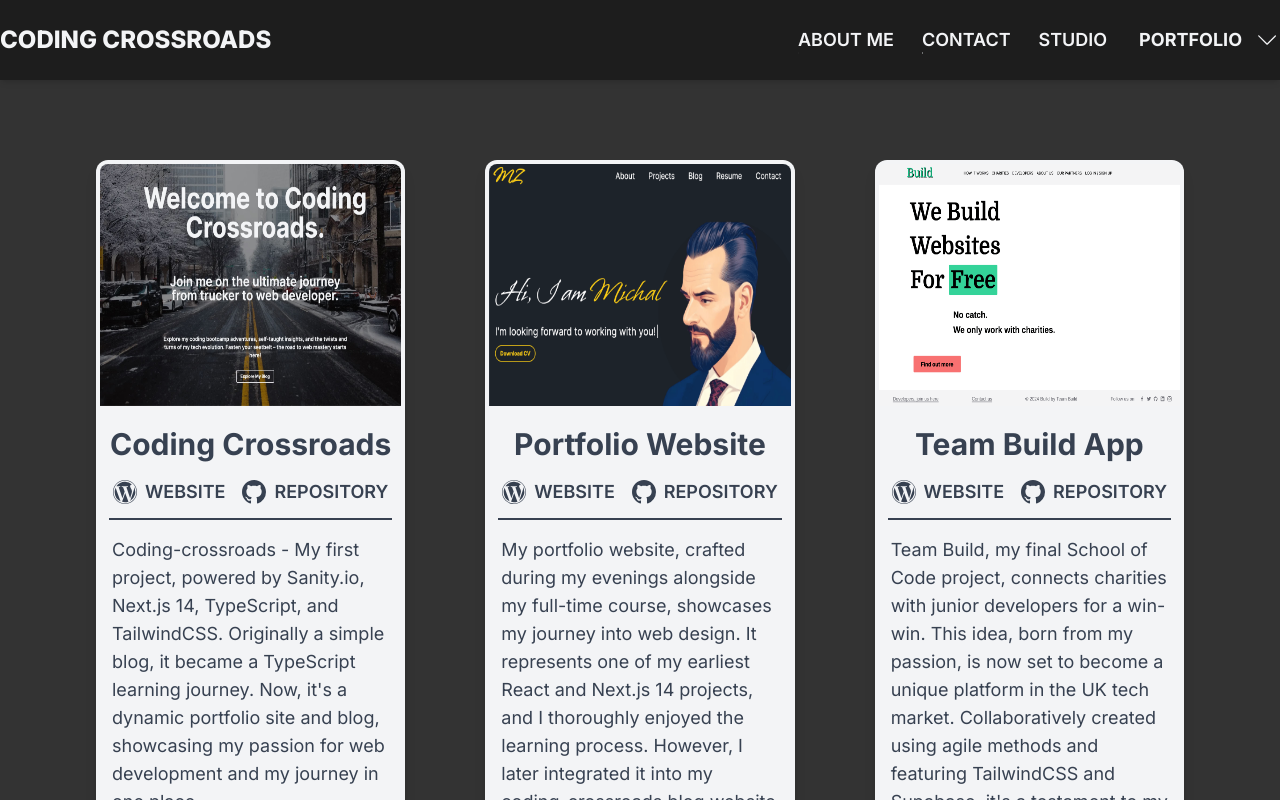
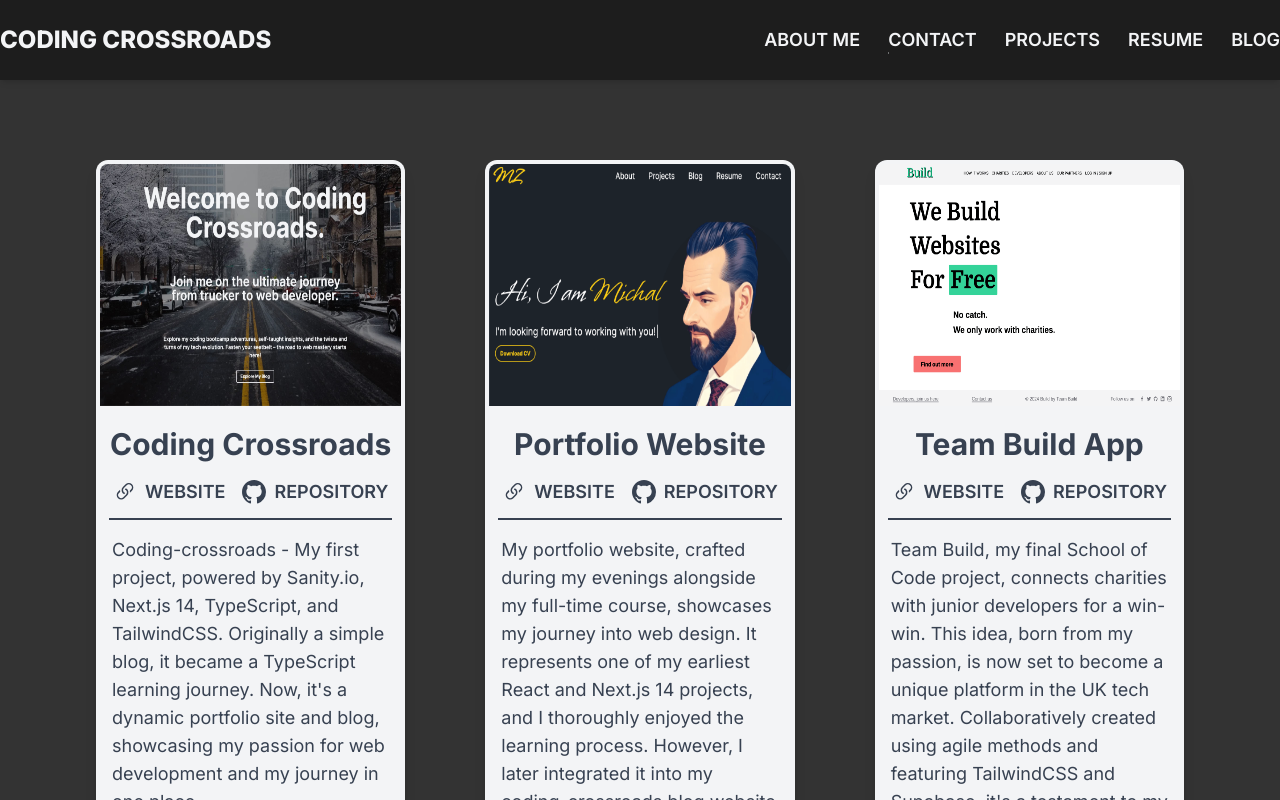
Before and after one commit to Zawadzki-Michal/CodingCrossroads, a Next.js app: page /projects in a window 1280 px wide. Shown: the top 800 px of the page. Built offline with nearby package versions, Linux system fonts and the light colour scheme.

Commit message:
navbar fix

```diff
--- a/src/app/(user)/page.tsx
+++ b/src/app/(user)/page.tsx
@@ -1,7 +1,7 @@
-import Hero from '@/components/Hero'
-import { client } from '../../../sanity/lib/client'
-import { groq } from 'next-sanity'
-import BlogContent from '@/components/BlogContent'
+import Hero from "@/components/Hero";
+import { client } from "../../../sanity/lib/client";
+import { groq } from "next-sanity";
+import BlogContent from "@/components/BlogContent";
 
 export const revalidate = 30;
 
@@ -9,15 +9,18 @@ const query = groq`*[_type == "post"]{
   ...,
   author->,
   categories[]->,
-} | order(_createdAt desc)`
+} | order(_createdAt desc)`;
 
 export default async function Home() {
-  const posts = await client.fetch(query)
+  const posts = await client.fetch(query);
 
   return (
     <main>
-  <Hero />
-  <BlogContent posts={posts} />
+      <Hero />
+      <div id="blog">
+        {/* Add the id="blog" */}
+        <BlogContent posts={posts} />
+      </div>
     </main>
-  )
+  );
 }
--- a/src/app/(user)/projects/page.tsx
+++ b/src/app/(user)/projects/page.tsx
@@ -3,6 +3,8 @@ import Link from "next/link";
 import Image from "next/image";
 import { BsGithub, BsWordpress } from "react-icons/bs";
 import projectsData from "./projectsData";
+import WebsiteLink from "@/components/WebsiteLink";
+import GitHubLink from "@/components/GithubLink";
 
 const Projects: React.FC = () => {
   return (
@@ -35,20 +37,9 @@ const Projects: React.FC = () => {
 
             {/* // Links to project website and repository */}
             <div className="flex flex-row justify-evenly ">
-              <Link href={project.websiteLink} target="blank">
-                <span className="flex flex-row items-center gap-2 hover:text-green-600 duration-300 hover:scale-105 duration-400 hover:shadow-md">
-                  <BsWordpress className="text-2xl md:text-2xl " />
-                  <p className="text-lg uppercase font-semibold">Website</p>
-                </span>
-              </Link>
-              <Link href={project.repositoryLink} target="blank">
-                <span className="flex flex-row items-center gap-2 hover:text-blue-400 duration-300 hover:scale-105 duration-400 hover:shadow-md">
-                  <BsGithub className="text-2xl md:text-2xl " />
-                  <p className="text-lg uppercase font-semibold">Repository</p>
-                </span>
-              </Link>
+              <WebsiteLink websiteLink={project.websiteLink} />
+              <GitHubLink repositoryLink={project.repositoryLink} />
             </div>
-
             {/* // Horizontal divider */}
             <div className="border-t-2 border-gray-700 w-11/12 mx-auto mt-3"></div>
 
--- a/src/components/Navbar.tsx
+++ b/src/components/Navbar.tsx
@@ -4,7 +4,6 @@ import { useState } from "react";
 import Logo from "./Logo";
 import Link from "next/link";
 import { FiMenu } from "react-icons/fi";
-import DropDown from "@/components/DropDown";
 
 const Navbar = () => {
   const [isMenuOpen, setIsMenuOpen] = useState(false);
@@ -17,15 +16,14 @@ const Navbar = () => {
     setIsMenuOpen(false);
   };
 
-  const handleDropdownClick = (e: any) => {
-    e.stopPropagation();
-    // You can add more logic here if needed, but do not define state or other functions inside
-  };
   const nav = [
     { title: "About Me", href: "/about" },
     { title: "Contact", href: "/contact" },
-    { title: "Studio", href: "/studio" },
-    { title: "Dropdown", href: "#" },
+    { title: "Projects", href: "/projects" },
+    { title: "Resume", href: "/resume" },
+    { title: "Blog", href: "/#blog" },
+
+    // You can remove the dropdown menu item
   ];
 
   return (
@@ -35,18 +33,14 @@ const Navbar = () => {
 
         {/* Desktop Navigation */}
         <div className="hidden md:inline-flex items-center gap-7 text-gray-100 hover:text-gray-400 duration-200">
-          {nav.map((item) =>
-            item.href === "#" ? (
-              <DropDown key={item.title} />
-            ) : (
+          {nav.map((item) => (
             <Link key={item.title} href={item.href}>
               <div className="text-lg uppercase font-semibold relative group overflow-hidden cursor-pointer">
                 {item.title}
                 <span className="w-full h-[2px] bg-gray-100 absolute inline-block left-0 bottom-0 -translate-x-[100%] group-hover:translate-x-0 transition-transform duration-200"></span>
               </div>
             </Link>
-            )
-          )}
+          ))}
         </div>
 
         <div className="md:hidden relative">
@@ -59,16 +53,7 @@ const Navbar = () => {
       {isMenuOpen && (
         <div className="flex items-start justify-end h-screen w-screen pr-4 pt-2 ">
           <div className=" bg-[#111111]/95 rounded-xl flex flex-col gap-4 justify-center h-auto p-10">
-            {nav.map((item) =>
-              item.href === "#" ? (
-                <div
-                  key={item.title}
-                  onClick={handleDropdownClick}
-                  className="flex justify-center items-center text-center text-2xl text-gray-100 hover:text-gray-600 p-3 cursor-pointer"
-                >
-                  <DropDown />
-                </div>
-              ) : (
+            {nav.map((item) => (
               <Link key={item.title} href={item.href}>
                 <div
                   onClick={closeMenu}
@@ -77,8 +62,7 @@ const Navbar = () => {
                   {item.title}
                 </div>
               </Link>
-              )
-            )}
+            ))}
           </div>
         </div>
       )}
--- a/src/components/WebsiteLink.tsx
+++ b/src/components/WebsiteLink.tsx
@@ -1,12 +1,12 @@
 import React from "react";
 import Link from "next/link";
-import { BsWordpress } from "react-icons/bs";
+import { BsLink45Deg } from "react-icons/bs";
 
 const WebsiteLink = ({ websiteLink }: any) => {
   return (
     <Link href={websiteLink} target="blank">
       <span className="flex flex-row items-center gap-2 hover:text-green-600 duration-300 hover:scale-105 duration-400 hover:shadow-md">
-        <BsWordpress className="text-2xl md:text-2xl " />
+        <BsLink45Deg className="text-2xl md:text-2xl " />
         <p className="text-lg uppercase font-semibold">Website</p>
       </span>
     </Link>
```
Lines whose indentation alone changed are shown as unchanged.
